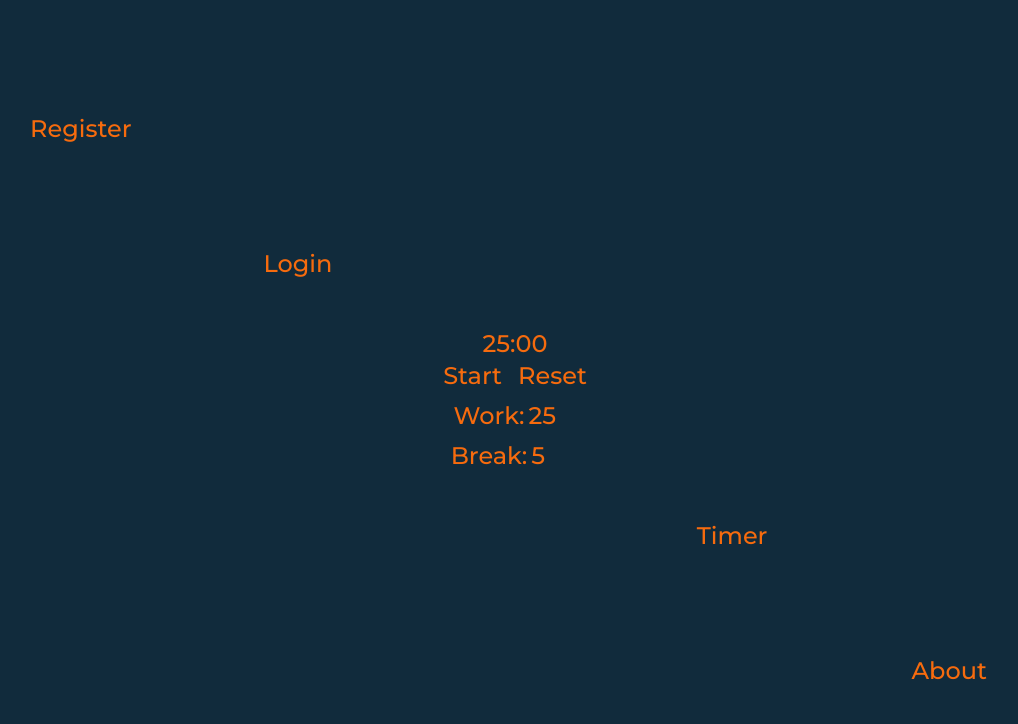
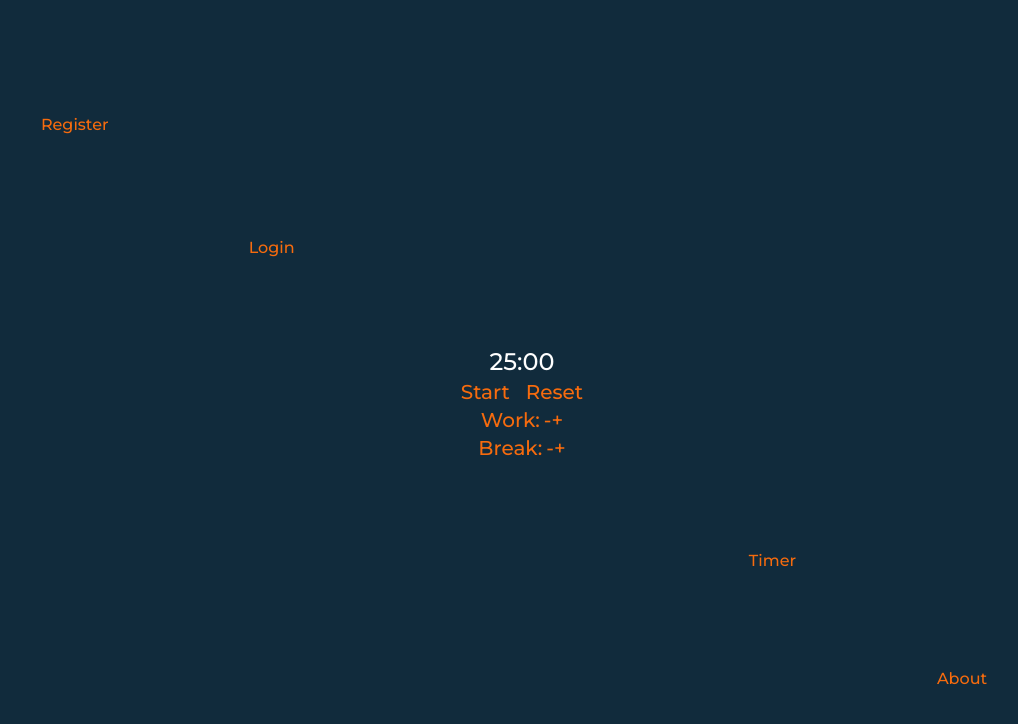
Before and after one commit to Hazannovich/unbend-countdown-to-stretch, a React (Create React App) app: page / in a window 1280 px wide. Shown: the top 724 px of the page, without its empty margins (125-1143 px from the left). Built offline with nearby package versions, Linux system fonts and the light colour scheme.

Commit message:
Timer improved

```diff
--- a/src/components/AnimatedRoutes.js
+++ b/src/components/AnimatedRoutes.js
@@ -7,12 +7,12 @@ import Contact from "./Contact/Contact";
 import About from "./About/About";
 import {AnimatePresence} from "framer-motion";
 import NavBar from "./NavBar";
+import {AnimatedDiv} from "./CostumDivs";
 
 const AnimatedRoutes = () => {
     const location = useLocation()
     return (
-        <NavBar>
-            <AnimatePresence>
+        <NavBar location={location} key={location.pathname}>
             <Routes location={location} key={location.pathname}>
                 <Route exac path="/" element={<Timer/>}/>
                 <Route path="/timer" element={<Timer/>}/>
@@ -21,7 +21,6 @@ const AnimatedRoutes = () => {
                 <Route path="/contact" element={<Contact/>}/>
                 <Route path="/about" element={<About/>}/>
             </Routes>
-            </AnimatePresence>
         </NavBar>
     )
 }
--- a/src/components/Buttons.js
+++ b/src/components/Buttons.js
@@ -1,4 +1,4 @@
-import React from "react";
+import React, {useState} from "react";
 import {
     Link
 } from "react-router-dom";
@@ -7,7 +7,7 @@ import {motion} from "framer-motion";
 const NavButton = props => {
 
     return (
-        <div className={"flex justify-center items-center mx-5"}>
+        <>
             <motion.button
                 whileHover={{scale: 1.1}}
                 transition={{duration: 0.1}}
@@ -16,11 +16,36 @@ const NavButton = props => {
                     "transform" +
                     " transition-all" +
                     " hover:text-neutral-500" +
-                    " duration-300"}><Link
-                to={"/" + props.itemTitle.toLowerCase()}>{props.itemTitle}</Link>
+                    " duration-300 m-auto"}><Link to={"/" + props.itemTitle.toLowerCase()}>{props.itemTitle}</Link>
+            </motion.button>
+        </>
+    );
+}
+
+export const TimerBreakWorkButton = (props) => {
+    const [time, setTime] = React.useState(props.val);
+
+    const TimeHandler = amount => {
+        setTime((currentTime) => currentTime + amount)
+    };
+
+    return (
+        <div className="flex justify-center items-center">
+            <motion.button
+                whileHover={{scale: 1.1}}
+                transition={{duration: 0.1}}
+                whileTap={{scale: 0.8}}
+                onClick={() => TimeHandler(-1)}>-
+            </motion.button>
+            {props.children}
+            <motion.button
+                whileHover={{scale: 1.1}}
+                transition={{duration: 0.1}}
+                whileTap={{scale: 0.8}}
+                onClick={() => TimeHandler(1)}>+
             </motion.button>
         </div>
-    );
+    )
 
 }
 
--- a/src/components/CostumDivs.js
+++ b/src/components/CostumDivs.js
@@ -32,19 +32,29 @@ export const RotatedDiv = (props) => {
 }
 
 export const AnimatedDiv = (props) => {
+
     return (
+        <>
             <motion.div
+                layout
+                key={props.key}
                 initial={{
-                y: window.innerHeight,
-                x: 0
+                    opacity: 0,
+                    y: 100
                 }}
-            animate={{y: 0, x: 0}}
-            // exit={{
-            //     x: window.innerWidth
-            // }}
-            transition={{duration: 0.5}}
+                animate={{
+                    opacity: 1,
+                    y: 0
+                }}
+                exit={{
+                    opacity: 0,
+                    y: 100,
+                    x: 200
+                }}
+                transition={{duration: 0.8}}
             >
                 {props.children}
             </motion.div>
+        </>
     )
 }
--- a/src/components/NavBar.js
+++ b/src/components/NavBar.js
@@ -1,6 +1,7 @@
 import React from "react";
 import NavButton from "./Buttons";
 import {RotatedDiv} from "./CostumDivs";
+import {AnimatePresence, motion} from "framer-motion";
 
 const NavBar = (props) => {
 
@@ -21,37 +22,70 @@ const NavBar = (props) => {
     const itemMenu = [
         "Register",
         "Login",
-        props.children,
         "Timer",
         "About",
     ]
 
     return (
-        <div>
-            <div className="fixed left-0 right-0 bg-primary text-secondary box-border">
-                <div className="static justify-center items-center h-screen w-screen">
-                    <RotatedDiv>
-                        <div className={" flex w-screen h-screen justify-around items-center" +
-                            " box-border"}>
-                            {itemMenu.map((itemName, index) => {
-                                return <div key={String(itemName)}
-                                            className={"grid grid-cols-1 sm:flex w-screen h-screen justify-around" +
-                                                " items-center"}>
-                                    <RotatedDiv userInput={-1} key={String(itemName)}>
-                                        <div key={String(itemName)}
-                                             className={"flex justify-center grow m-0 sm:h-1/5" +
-                                                 " box-border px-0 py-0 text-2xl sm:text-lg"}>
-                                            {(index === 2 ? itemMenu[2] :
-                                                <NavButton itemTitle={String(itemName)}/>)}
-                                        </div>
-                                    </RotatedDiv>
-                                </div>
-                            })}
+        <AnimatePresence>
+            <div
+                className="fixed bg-primary text-secondary h-screen w-screen">
+                <RotatedDiv>
+                    <div className={" flex w-screen h-screen justify-center"}>
+                        <div
+                            className={"m-auto"}>
+                            <RotatedDiv userInput={-1}>
+                                <NavButton itemTitle={itemMenu[0]}/>
+                            </RotatedDiv>
                         </div>
-                    </RotatedDiv>
-                </div>
+                        <div
+                            className={"m-auto "}>
+                            <RotatedDiv userInput={-1}>
+                                <NavButton itemTitle={itemMenu[1]}/>
+                            </RotatedDiv>
+                        </div>
+                        <div
+                            className={"m-auto"}>
+                            <RotatedDiv userInput={-1}>
+                                <motion.div
+                                    layout
+                                    key={props.key}
+                                    initial={{
+                                        opacity: 0,
+                                        y: 100
+                                    }}
+                                    animate={{
+                                        opacity: 1,
+                                        y: 0
+                                    }}
+                                    exit={{
+                                        opacity: 0,
+                                        y: 100,
+                                    }}
+                                    transition={{duration: 0.8}}
+                                >
+                                    {props.children}
+                                </motion.div>
+
+                            </RotatedDiv>
+                        </div>
+                        <div
+                            className={"m-auto"}>
+                            <RotatedDiv userInput={-1}>
+                                <NavButton itemTitle={itemMenu[2]}/>
+                            </RotatedDiv>
+                        </div>
+                        <div
+                            className={"m-auto"}>
+                            <RotatedDiv userInput={-1}>
+                                <NavButton itemTitle={itemMenu[3]}/>
+                            </RotatedDiv>
+                        </div>
+
+                    </div>
+                </RotatedDiv>
             </div>
-        </div>
+        </AnimatePresence>
     )
 }
 
--- a/src/components/Timer/Timer.js
+++ b/src/components/Timer/Timer.js
@@ -1,6 +1,7 @@
-import React, {useState} from "react";
+import React, {useState, useEffect} from "react";
 import {motion} from "framer-motion";
 import {AnimatedDiv} from "../CostumDivs";
+import {TimerBreakWorkButton} from "../Buttons";
 
 const Timer = () => {
 
@@ -9,7 +10,16 @@ const Timer = () => {
     const [isActive, setIsActive] = useState(false);
     const [isReset, setIsReset] = useState(false);
     const [userInput, setUserInput] = useState(defaultTime);
-    const TimerChangeHandler = () => {
+
+    useEffect(() => {
+        if (isReset) {
+            setIsActive(() => false)
+            setTime(() => {
+                return {minutes: defaultTime, seconds: 0}
+            })
+            setIsReset(() => false)
+        }
+        const interval = setTimeout(() => {
             if (isActive) {
                 if (timer.seconds === 0) {
                     setTime({minutes: timer.minutes - 1, seconds: 59})
@@ -20,35 +30,31 @@ const Timer = () => {
                     setIsReset(true)
                 }
             }
-        if (isReset) {
-            setIsActive(false)
-            setTime({minutes: defaultTime, seconds: 0})
-            setIsReset(false)
+        }, 1000)
+        return () => {
+            clearTimeout(interval)
         }
-    }
-    const userChangeHandler = () => {
-        setDefaultTime(userInput)
-        setIsReset(true)
-    }
+    }, [isReset, defaultTime, isActive, timer.minutes, timer.seconds])
+
+    // const userChangeHandler = () => {
+    //     setDefaultTime(userInput)
+    //     setIsReset(true)
+    // }
     const userInputHandler = (event) => {
         setUserInput(event.target.value)
     }
-    const ResetTimerHandler = () => {
-        setIsReset(true)
-    }
+
     const StartTimerHandler = () => {
-        if (!isActive) {
-            setIsActive(true)
-        } else {
-            setIsActive(false)
-        }
+        setIsActive(currentIsActive => !currentIsActive)
     }
 
-    setTimeout(TimerChangeHandler, 1000)
+
     return (
-        <div>
-            <AnimatedDiv>
-                <div className="flex justify-center items-center">
+        <div
+            className="flex px-9 h-screen text-xl text-secondary">
+            <div className={"m-auto"}>
+                {/*<AnimatedDiv key={"Timer"}>*/}
+                <div className={"text-2xl text-white flex justify-center items-center"}>
                     <motion.h1
                         className={(isActive ? "" : "")}>{timer.minutes.toLocaleString('en-US', {
                         minimumIntegerDigits: 2
@@ -70,25 +76,28 @@ const Timer = () => {
                             transition={{duration: 0.1}}
                             whileTap={{scale: 0.8}}
                             className="right-0 pl-2"
-                            onClick={ResetTimerHandler}>Reset
+                            onClick={() => setIsReset(() => true)}>Reset
                         </motion.button>
                     </div>
                     <form>
                         <div className="flex justify-center items-center">
                             <label className="pr-1">Work:</label>
-                            <input type={'number'} min={1} onChange={userInputHandler} onBlur={userChangeHandler}
-                                   value={userInput}
-                                   className="w-12 bg-primary py-2"/>
+                            {/*<input type={'number'} min={1} onChange={userInputHandler} onBlur={userChangeHandler}*/}
+                            {/*       value={userInput}*/}
+                            {/*       className="w-12 bg-primary py-2"/>*/}
+                            <TimerBreakWorkButton val={25}></TimerBreakWorkButton>
                         </div>
                         <div className="flex justify-center items-center">
                             <label className="pr-1">Break:</label>
-                            <input type={'number'} min={1} onChange={userInputHandler} onBlur={userChangeHandler}
-                                   value={5}
-                                   className="w-12 bg-primary "/>
+                            <TimerBreakWorkButton val={5}></TimerBreakWorkButton>
+                            {/*<input type={'number'} min={1} onChange={userInputHandler} onBlur={userChangeHandler}*/}
+                            {/*       value={5}*/}
+                            {/*       className="w-12 bg-primary "/>*/}
                         </div>
                     </form>
                 </div>
-            </AnimatedDiv>
+                {/*</AnimatedDiv>*/}
+            </div>
         </div>
     )
 }
```
Also changed, not shown: src/components/About/About.js (+11 -5 lines), src/components/Accounts/Login.js (+10 -4 lines), src/components/Accounts/Register.js (+35 -8 lines). Lines whose indentation alone changed are shown as unchanged.
